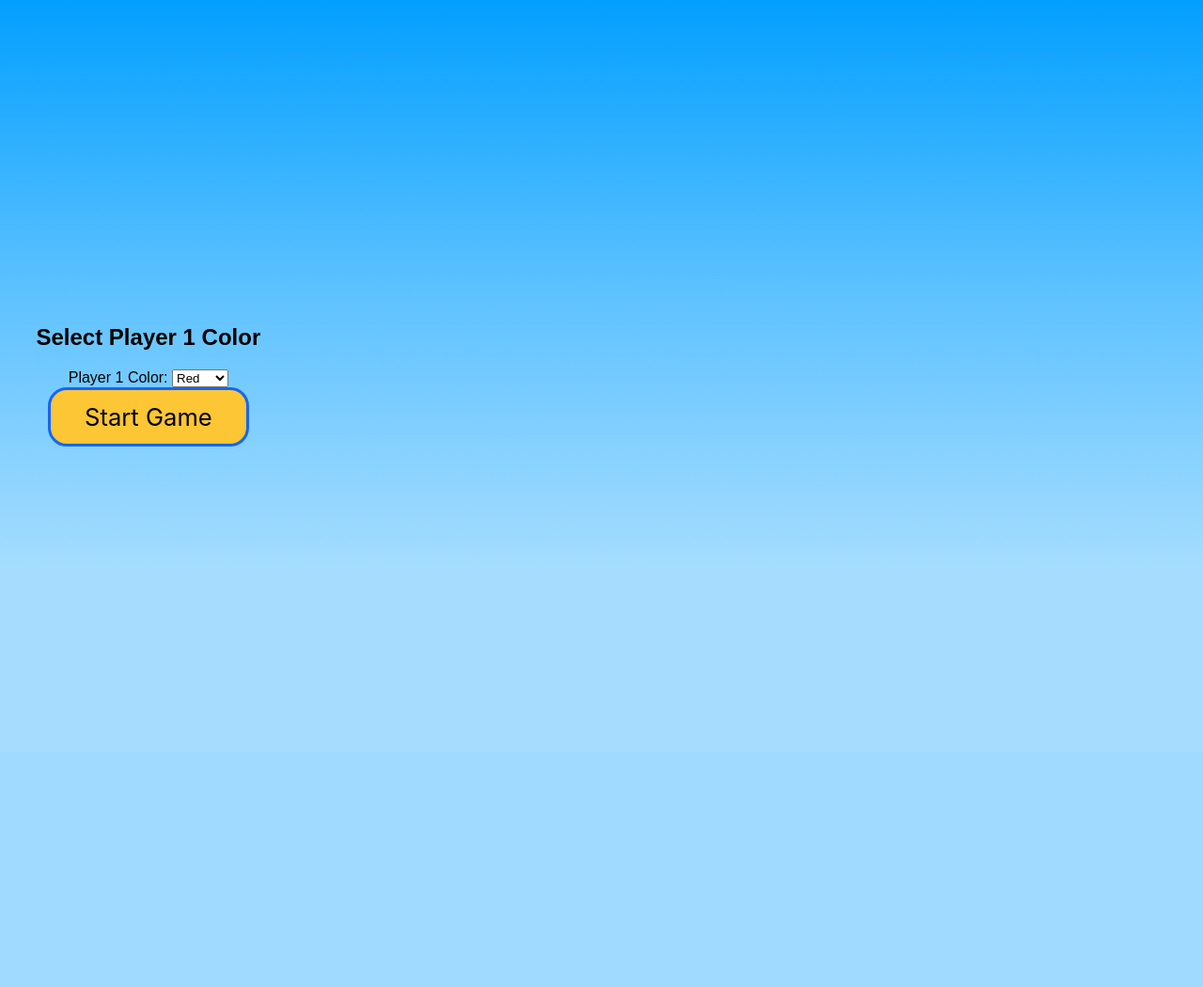
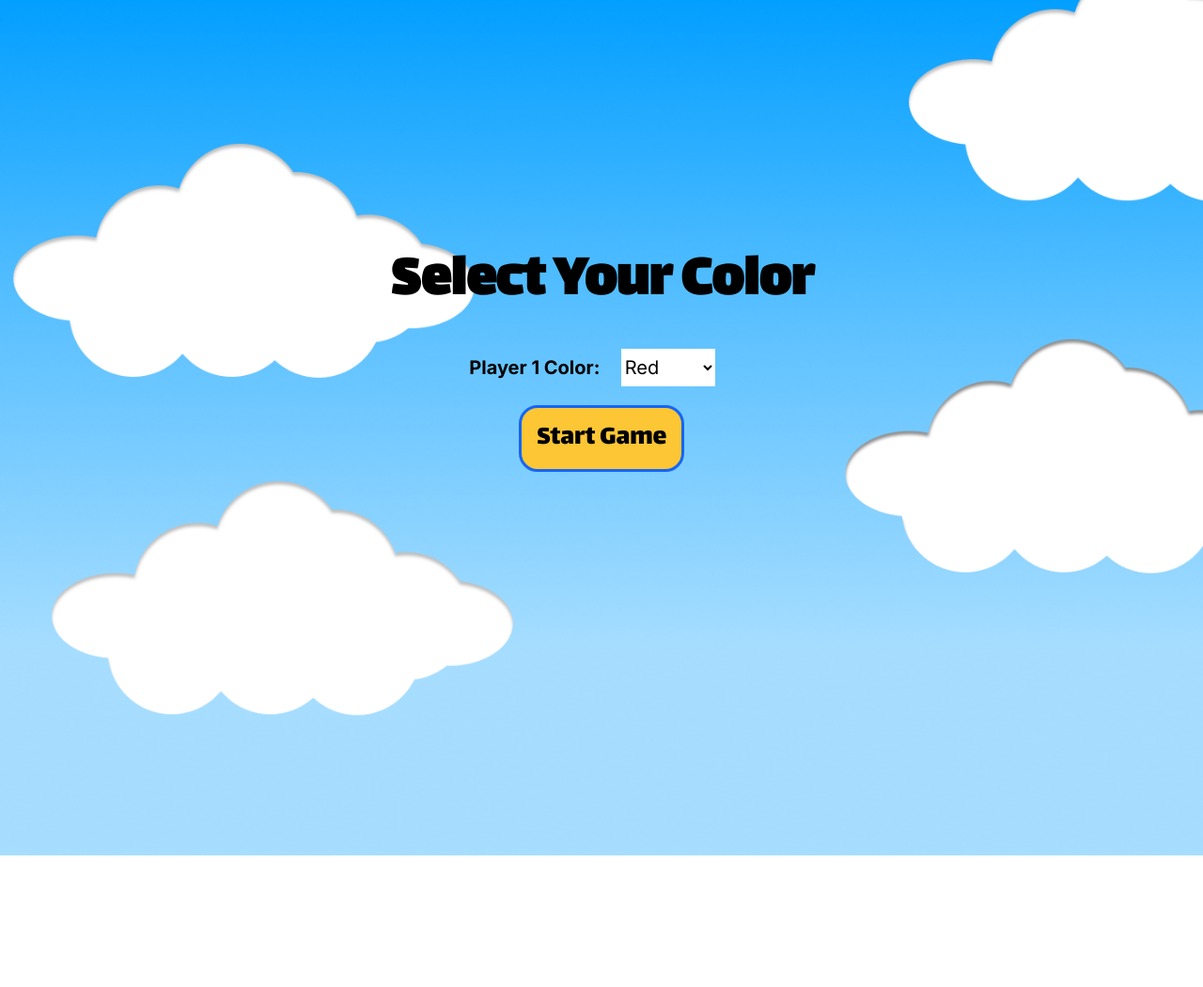
Before and after one commit to DanielChvat/CIS-17B-Connect4ProjectFinal, a PHP site: page /game.php in a window 1280 px wide. Shown: the whole page at 94% size. Before the commit the page ends 533 px from the top, so only its background shows below. Run offline with PHP 8.4, Linux system fonts and the light colour scheme; a user stored in the database is signed in.

Commit message:
designed game

```diff
--- a/Connect4ProjectWebGUI/game.css
+++ b/Connect4ProjectWebGUI/game.css
@@ -1,7 +1,26 @@
+@import url('https://fonts.googleapis.com/css2?family=Inter:wght@100..900&display=swap');
+
 body {
-    font-family: Arial, sans-serif;
+    font-family: "Lalezar";
     text-align: center;
-    background-color: #f0f0f0;
+
+    height: 100vh;
+    width: 100vw;
+    display: block;
+    grid-template-columns: max-content auto;
+    align-items: center;
+    z-index: 1;
+
+    margin-left: auto;
+    margin-right: auto;
+}
+
+html {
+    background-image: url("images/gamebg.png");
+    background-size: cover;
+    background-repeat: no-repeat;
+    height: 100vh;
+    overflow: hidden;
 }
 
 #game-board {
@@ -22,6 +41,16 @@
 
 }
 
+.container {
+    position: static;
+    align-self: center;
+    margin-top: 250px;
+    margin-bottom: 250px;
+    /* margin-top: auto; */
+
+}
+
+
 .cell {
     width: 60px;
     height: 60px;
@@ -39,10 +68,42 @@
 
 }
 
+#player1-color {
+    font-family: "Inter";
 
+    height: 40px;
+    width: 100px;
+    font-size: 20px;
+    border: none;
+    background-color: white;
 
+    margin: 20px;
+}
 
+h2 {
+    font-size: 4em;
+    margin: 0;
+}
 
+#start-button {
+    font-family: "Lalezar";
+    font-size: 30px;
+}
+
+#start-button:hover {
+    color: #FCC634;
+    background-color: #1565F8;
+}
+
+label {
+    font-size: 20px;
+    font-family: "Inter";
+    font-weight: bold;
+}
+
+.options {
+
+}
 
 
 .cell.red {
@@ -73,40 +134,13 @@
     font-weight: bold;
 }
 
-#color-selection {
-    margin: 20px auto;
-}
-
 .hidden {
     display: none;
 }
 
-html,
-body {
-    margin: 0
-}
-
-body {
-    background: linear-gradient(180deg, #039FFF 0%, #5CC1FF 38%, #A6DDFF 76%);
-    height: 100vh;
-    width: 100vw;
-    display: grid;
-    grid-template-columns: max-content auto;
-    align-items: center;
-    z-index: 1;
-}
-
-.menu_container {
-    display: grid;
-    justify-items: center;
-    align-items: center;
-
-    margin-bottom: 100px;
-}
-
 .title {
     margin: 0;
-    font-family: 'Lalezar';
+    font-family: "Lalezar";
     font-style: normal;
     font-size: 11em;
     line-height: 1.25;
@@ -127,14 +161,14 @@
 
 button {
     margin: 0 2em;
-    padding: 0.5em 1.4em;
+    padding: 0.3em 1rem;
 
     background: #FCC634;
     border: 3px solid #1565F8;
     border-radius: 20px;
 
     font-family: 'Inter';
-    font-size: 1.6em;
+    font-size: 20px;
     text-align: center;
 }
 button:hover {
@@ -147,3 +181,9 @@
     max-height: 95vh;
     box-sizing: border-box;
 }
+
+.lalezar-regular {
+    font-family: "Lalezar", system-ui;
+    font-weight: 400;
+    font-style: normal;
+  }
--- a/Connect4ProjectWebGUI/game.php
+++ b/Connect4ProjectWebGUI/game.php
@@ -1,6 +1,6 @@
 <?php session_start();
 require 'dbconnect.php';
-echo "<script>console.log('Current User: ".$_SESSION['Username']."' );</script>";
+echo "<script>console.log('Current User: " . $_SESSION['Username'] . "' );</script>";
 
 //error_reporting(E_ALL);
 //ini_set('display_errors', 1);
@@ -19,7 +19,7 @@
 
 
 
-    if($winner != "Computer") {
+  if ($winner != "Computer") {
 
     $sql = "UPDATE entity_accounts SET Wins = Wins+1 WHERE Username = ?";
     $stmt = $conn->prepare($sql);
@@ -33,17 +33,27 @@
 
 <!DOCTYPE html>
 <html lang="en">
+
 <head>
   <meta charset="UTF-8">
   <meta name="viewport" content="width=device-width, initial-scale=1.0">
   <title>Connect Four</title>
   <link rel="stylesheet" href="game.css">
+
+  <link rel="preconnect" href="https://fonts.googleapis.com">
+  <link rel="preconnect" href="https://fonts.gstatic.com" crossorigin>
+  <link href="https://fonts.googleapis.com/css2?family=Lalezar&display=swap" rel="stylesheet">
+
+  <link rel="preconnect" href="https://fonts.googleapis.com">
+  <link rel="preconnect" href="https://fonts.gstatic.com" crossorigin>
+  <link href="https://fonts.googleapis.com/css2?family=Inter:wght@100..900&display=swap" rel="stylesheet">
+
   <script src="https://code.jquery.com/jquery-3.6.0.min.js"></script>
 </head>
-<body>
+
   <!-- <h1>Connect Four</h1> -->
-  <div id="color-selection">
-    <h2>Select Player 1 Color</h2>
+  <div id="color-selection" class="container">
+    <h2>Select Your Color</h2>
     <div>
       <label for="player1-color">Player 1 Color:</label>
       <select id="player1-color">
@@ -56,9 +66,12 @@
   </div>
   <div id="game-board" style="display: none;"></div>
   <div id="winner-message" style="display: none;"></div>
+  <div class="options">
     <button id="reset-button" style="display: none;">Reset Game</button>
     <br>
     <button id="undo-button" style="display: none;">Undo Move</button>
+  </div>
   <script src="game.js"></script>
 </body>
+
 </html>
--- a/Connect4ProjectWebGUI/login.css
+++ b/Connect4ProjectWebGUI/login.css
@@ -1,8 +1,12 @@
 @import url('https://fonts.googleapis.com/css2?family=Inter:wght@691&family=Lalezar&display=swap');
 
-body {
+html {
     background-color: #A6DDFF;
     background-image: url('images/boardbg.png');
+    background-size: cover;
+}
+
+body {
     height: 100vh;
     width: auto;
     align-items: center;
--- a/Connect4ProjectWebGUI/signup.css
+++ b/Connect4ProjectWebGUI/signup.css
@@ -1,8 +1,12 @@
 @import url('https://fonts.googleapis.com/css2?family=Inter:wght@691&family=Lalezar&display=swap');
 
-body {
+html {
     background-color: #A6DDFF;
     background-image: url('images/boardbg.png');
+    background-size: cover;
+}
+
+body {
     height: 100vh;
     width: auto;
     align-items: center;
```
Also changed, not shown: Connect4ProjectWebGUI/images/gamebg.png (added), 2 other files. Lines whose indentation alone changed are shown as unchanged.
